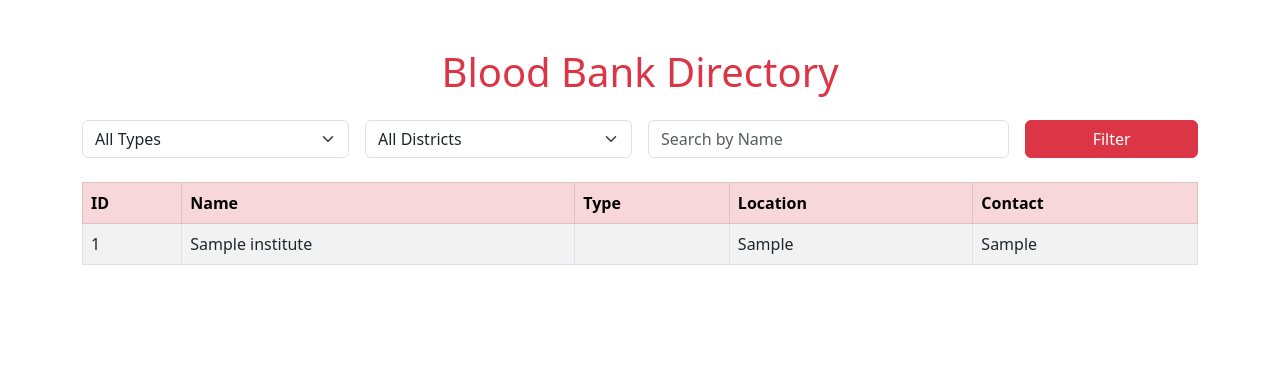
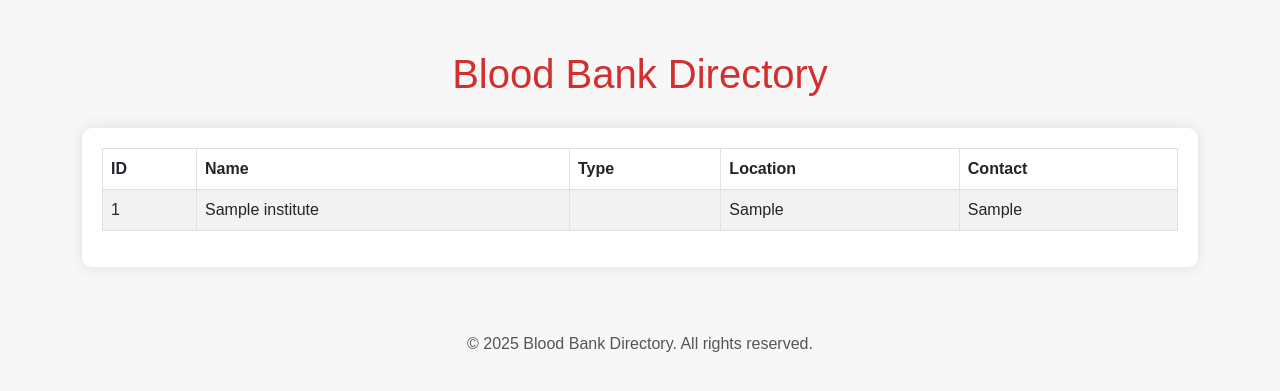
Before and after one commit to KomalNehete/bloodbank_directory, a PHP site: page / in a window 1280 px wide. Shown: the top 391 px of the page. Run offline with PHP 8.4, Linux system fonts and the light colour scheme; tables that the repository leaves empty or names only in its code hold one stand-in row (values such as "Sample post").

Commit message:
add change

```diff
--- a/views/list.php
+++ b/views/list.php
@@ -1,69 +1,81 @@
 <?php
-// Fetch all institutes
 $institutes = Institute::getAll($conn);
-
-// Get unique districts for dropdown
-$districts = [];
-foreach($institutes as $i){
-    $district_name = $i['location']; // Assuming 'location' contains district
-    if(!in_array($district_name, $districts)) {
-        $districts[] = $district_name;
-    }
-}
-
-// Apply filters if submitted
-$filter_type = $_GET['type'] ?? '';
-$filter_district = $_GET['district'] ?? '';
-$search_name = $_GET['search'] ?? '';
-
-$filtered = array_filter($institutes, function($i) use($filter_type, $filter_district, $search_name){
-    $match_type = !$filter_type || $i['type'] === $filter_type;
-    $match_district = !$filter_district || strpos($i['location'], $filter_district) !== false;
-    $match_name = !$search_name || stripos($i['name'], $search_name) !== false;
-    return $match_type && $match_district && $match_name;
-});
 ?>
 
 <!DOCTYPE html>
 <html lang="en">
 <head>
     <meta charset="UTF-8">
+    <meta name="viewport" content="width=device-width, initial-scale=1.0">
     <title>Blood Bank Directory</title>
+
+    <!-- Bootstrap CDN for easy responsive design -->
     <link href="https://cdn.jsdelivr.net/npm/bootstrap@5.3.0/dist/css/bootstrap.min.css" rel="stylesheet">
+
+    <!-- Custom CSS -->
+    <style>
+        body {
+            background-color: #f7f7f7;
+            font-family: Arial, sans-serif;
+        }
+
+        .container {
+            margin-top: 50px;
+        }
+
+        h1 {
+            text-align: center;
+            color: #d32f2f;
+            margin-bottom: 30px;
+        }
+
+        .table-wrapper {
+            background: #fff;
+            padding: 20px;
+            border-radius: 10px;
+            box-shadow: 0 0 15px rgba(0,0,0,0.1);
+        }
+
+        table {
+            width: 100%;
+        }
+
+        th {
+            background-color: #d32f2f;
+            color: #fff;
+        }
+
+        td, th {
+            padding: 12px;
+            text-align: left;
+        }
+
+        tr:nth-child(even) {
+            background-color: #f2f2f2;
+        }
+
+        /* Hover effect */
+        tr:hover {
+            background-color: #ffe5e5;
+        }
+
+        /* Footer styling */
+        footer {
+            text-align: center;
+            margin-top: 50px;
+            padding: 15px;
+            color: #555;
+        }
+    </style>
 </head>
 <body>
-<div class="container mt-5">
-    <h1 class="text-center text-danger mb-4">Blood Bank Directory</h1>
 
-    <!-- Filter Form -->
-    <form method="get" class="row g-3 mb-4">
-        <div class="col-md-3">
-            <select name="type" class="form-select">
-                <option value="">All Types</option>
-                <option value="charitable" <?= ($filter_type=='charitable')?'selected':'' ?>>Charitable</option>
-                <option value="private" <?= ($filter_type=='private')?'selected':'' ?>>Private</option>
-            </select>
-        </div>
-        <div class="col-md-3">
-            <select name="district" class="form-select">
-                <option value="">All Districts</option>
-                <?php foreach($districts as $d): ?>
-                    <option value="<?= htmlspecialchars($d) ?>" <?= ($filter_district==$d)?'selected':'' ?>><?= htmlspecialchars($d) ?></option>
-                <?php endforeach; ?>
-            </select>
-        </div>
-        <div class="col-md-4">
-            <input type="text" name="search" class="form-control" placeholder="Search by Name" value="<?= htmlspecialchars($search_name) ?>">
-        </div>
-        <div class="col-md-2">
-            <button type="submit" class="btn btn-danger w-100">Filter</button>
-        </div>
-    </form>
+<div class="container">
+    <h1>Blood Bank Directory</h1>
 
-    <!-- Table -->
-    <div class="table-responsive">
-        <table class="table table-bordered table-striped">
-            <thead class="table-danger">
+    <div class="table-wrapper">
+        <table class="table table-striped table-bordered">
+            <thead>
                 <tr>
                     <th>ID</th>
                     <th>Name</th>
@@ -73,10 +85,10 @@
                 </tr>
             </thead>
             <tbody>
-                <?php if(empty($filtered)): ?>
-                    <tr><td colspan="5" class="text-center">No results found</td></tr>
+                <?php if(empty($institutes)): ?>
+                    <tr><td colspan="5" class="text-center">No data available</td></tr>
                 <?php else: ?>
-                    <?php foreach($filtered as $i): ?>
+                    <?php foreach($institutes as $i): ?>
                         <tr>
                             <td><?= htmlspecialchars($i['public_id']) ?></td>
                             <td><?= htmlspecialchars($i['name']) ?></td>
@@ -91,6 +103,11 @@
     </div>
 </div>
 
+<footer>
+    &copy; <?= date('Y') ?> Blood Bank Directory. All rights reserved.
+</footer>
+
+<!-- Bootstrap JS -->
 <script src="https://cdn.jsdelivr.net/npm/bootstrap@5.3.0/dist/js/bootstrap.bundle.min.js"></script>
 </body>
 </html>
```
